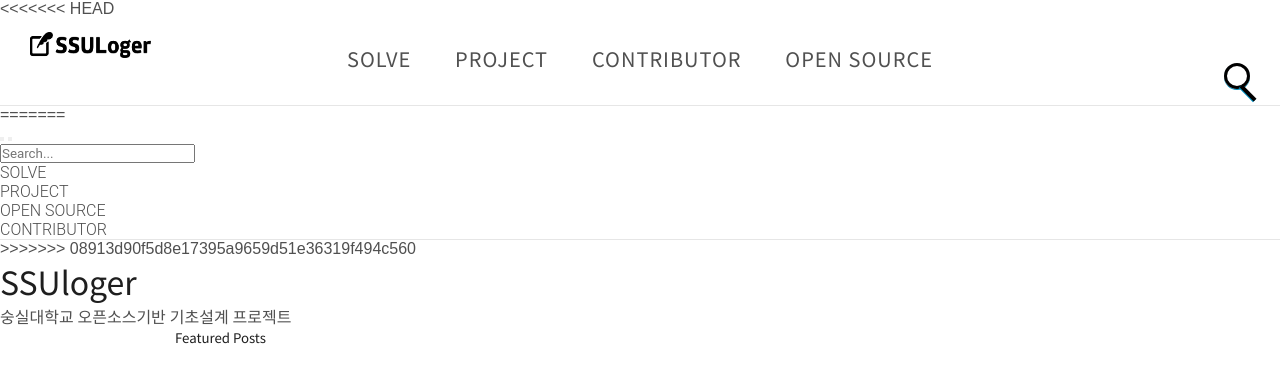
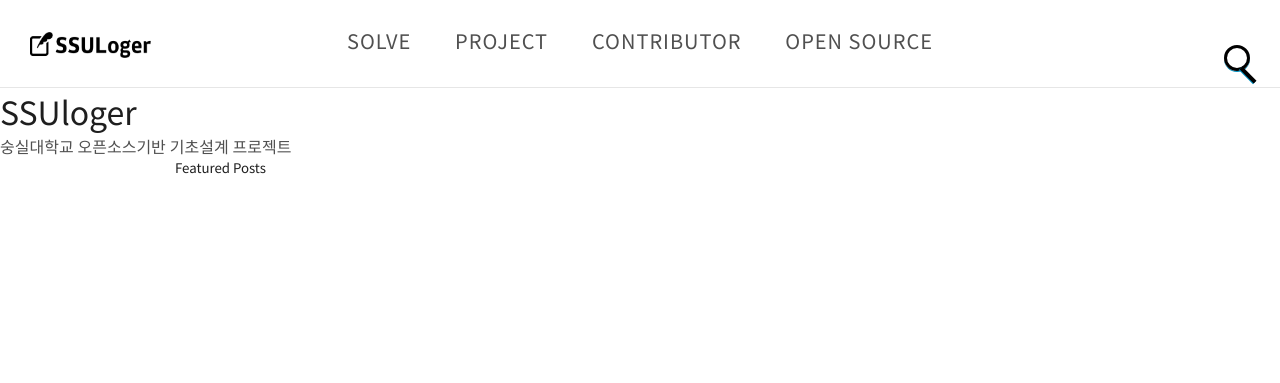
Before and after one commit to qdwns9704/SSULoger, a Jekyll site: the page built from index.html, in a window 1280 px wide. Shown: the top 383 px of the page. Built offline with Jekyll 4.4.1, drawn with Linux system fonts in a browser that asks for light colours; nearby versions of some CDN libraries; library files that are not in the unit come from our copies; comment, search, counter and statistics services are not loaded.

Commit message:
header.html: Fix Error

```diff
--- a/_includes/header.html
+++ b/_includes/header.html
@@ -1,4 +1,3 @@
-<<<<<<< HEAD
 <div id = "header">
   <nav>
     <a href="{{ base_path }}/solve/">SOLVE</a>
@@ -18,25 +17,3 @@
     </div>
   </div>
 </div>
-=======
-<div id="header">
-    <button id = "menu-toggle" type="button">
-        <span class="sr-only">Toggle Navigation Menu </span>
-       </button>
-    <button id="search-toggle" type="button">
-        <span class="sr-only">Toggle Search Form</span>
-    </button>
-    <a id="logo" href="/">
-        <span class="sr-only">SSULoger</span>
-    </a>
-    <form id="search">
-        <input id="searchQueryEdit" name="q" type="search" placeholder="Search..." value="" />
-    </form>
-    <ul id="menu" class="nav">
-        <li class="{% if page.url == '/solve/' %} active {% endif %}"><a href="{{ base_path }}/solve/">SOLVE</a></li>
-        <li class="{% if page.url == '/project/' %} active {% endif %}"><a href="{{ base_path }}/project/">PROJECT</a></li>
-        <li class="{% if page.url == '/open_source/' %} active {% endif %}"><a href="{{ base_path }}/open_source/">OPEN SOURCE</a></li>
-        <li class="{% if page.url == '/contributor/' %} active {% endif %}"><a href="{{ base_path }}/contributor/">CONTRIBUTOR</a></li>
-    </ul>
-</div><!-- #header -->
->>>>>>> 08913d90f5d8e17395a9659d51e36319f494c560
```
